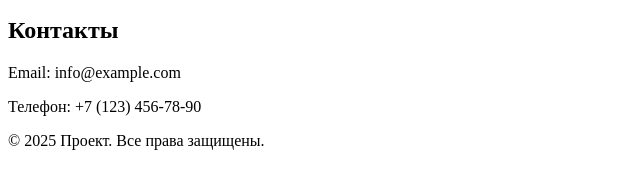
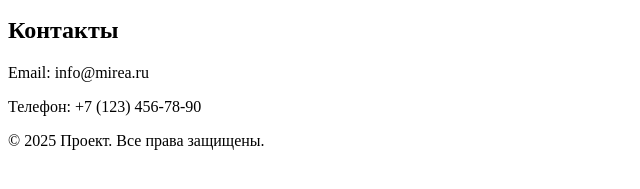
Before and after one commit to Kusatka/frontendbackendmirea, a plain HTML site: page index.html in a window 1280 px wide. Shown: the part 445-634 px from the top of the page, 0-640 px from the left. Drawn offline with Linux system fonts and the light colour scheme.

Commit message:
Update index.html

```diff
--- a/index.html
+++ b/index.html
@@ -44,7 +44,7 @@
 
         <section id="contact">
             <h2>Контакты</h2>
-            <p>Email: info@example.com</p>
+            <p>Email: info@mirea.ru</p>
             <p>Телефон: +7 (123) 456-78-90</p>
         </section>
     </main>
```
